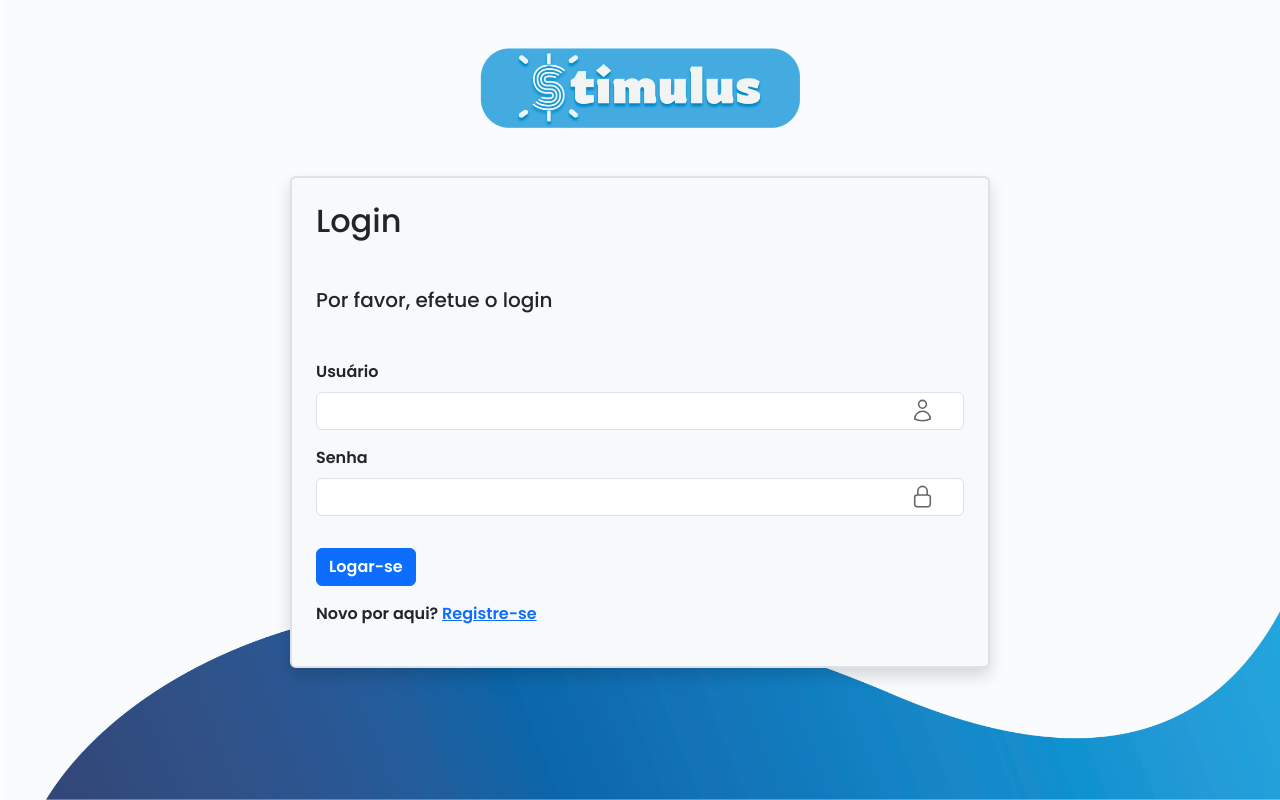
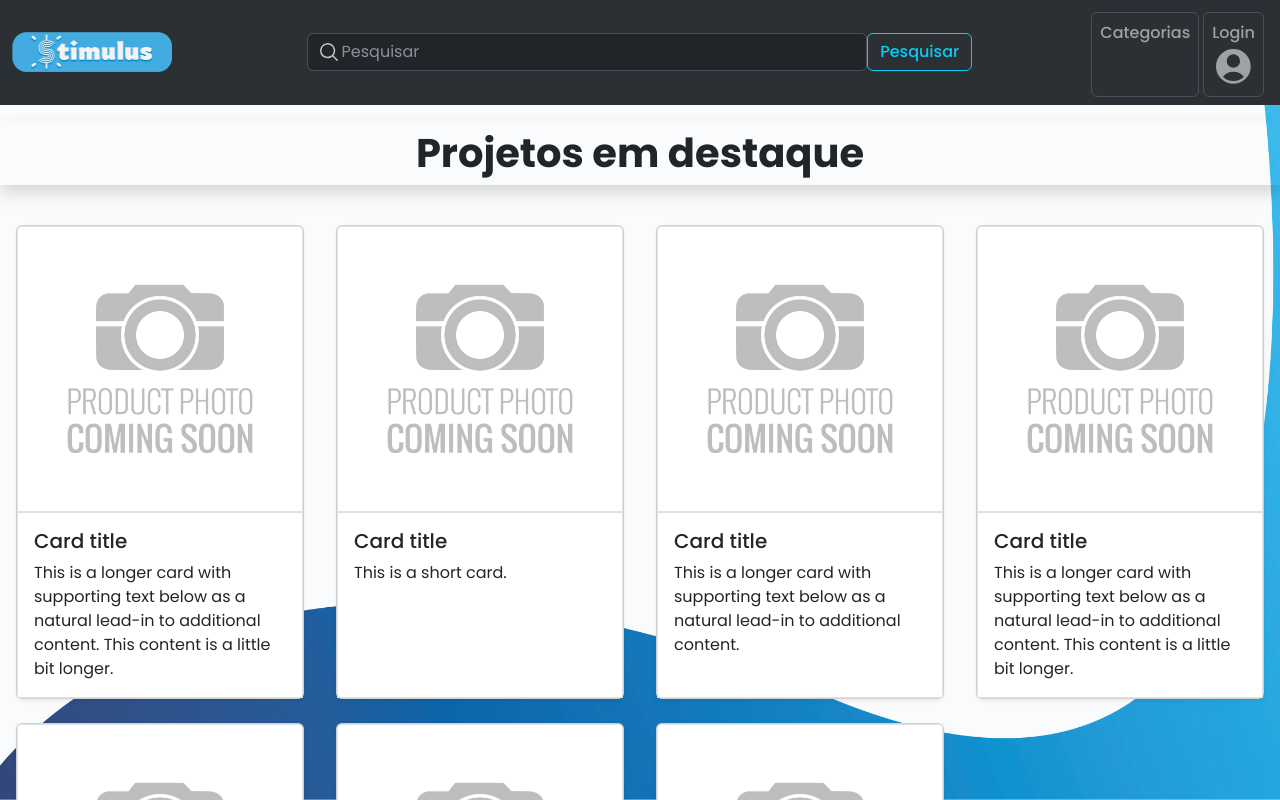
Before and after one commit to DenerBorges/stimulus_tcc_fe, a React (Create React App) app in the folder front/: page / in a window 1280 px wide. Shown: the top 800 px of the page. Built offline with nearby package versions, Linux system fonts and the light colour scheme.

Commit message:
refactor: adjusting routes and adding profile route

```diff
--- a/front/src/routes/index.tsx
+++ b/front/src/routes/index.tsx
@@ -2,24 +2,26 @@ import { Fragment } from "react";
 import { BrowserRouter, Route, Routes } from "react-router-dom";
 
 import Home from "../pages/Home";
-import Categories from "../pages/Categories";
-import Project from "../pages/Project";
-import CreateProject from "../pages/CreateProject";
-import Reward from "../pages/Reward";
 import SignIn from "../pages/SignIn";
 import SignUp from "../pages/SignUp";
+import Profile from "../pages/Profile";
+import Categories from "../pages/Categories";
+import CreateProject from "../pages/CreateProject";
+import Project from "../pages/Project";
+import Reward from "../pages/Reward";
 
 const RoutesApp: React.FC = () => {
   return (
     <BrowserRouter>
       <Fragment>
         <Routes>
-          <Route path="/" element={<SignIn />} />
+          <Route path="/" element={<Home />} />
+          <Route path="/signin" element={<SignIn />} />
           <Route path="/signup" element={<SignUp />} />
-          <Route path="/home" element={<Home />} />
+          <Route path="/profile" element={<Profile />} />
           <Route path="/categories" element={<Categories />} />
+          <Route path="/create_project" element={<CreateProject />} />
           <Route path="/project" element={<Project />} />
-          <Route path="/create_project" element={<CreateProject />} />
           <Route path="/reward" element={<Reward />} />
         </Routes>
       </Fragment>
```
